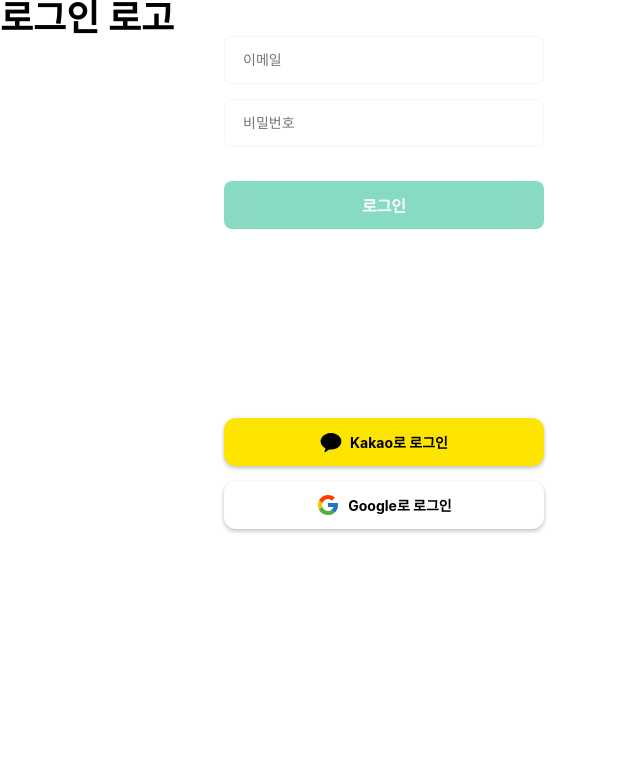
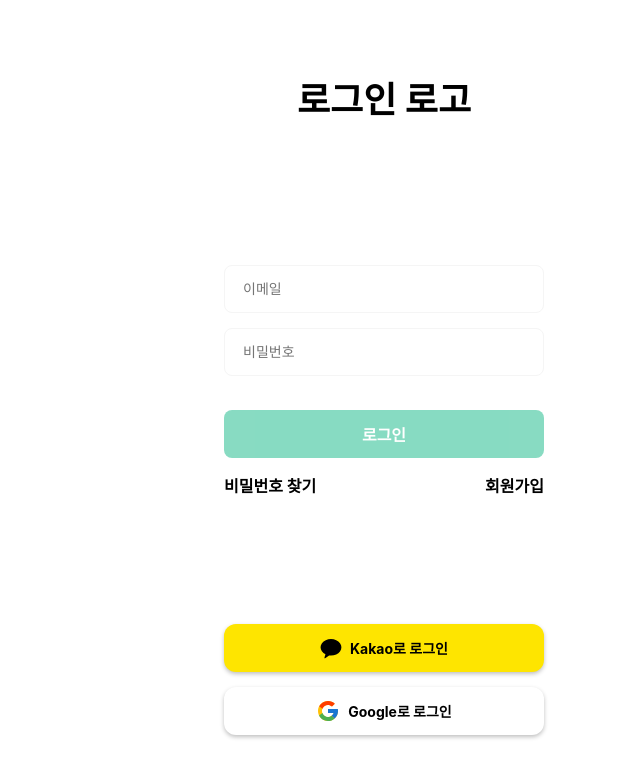
Before and after one commit to MyTumblerDiary/MTD-front, a Next.js app: page /login in a window 1280 px wide. Shown: the top 778 px of the page, without its empty margins (0-640 px from the left). Built offline with nearby package versions, Linux system fonts and the light colour scheme.

Commit message:
refactor: 로그인 부분 스타일 변경

```diff
--- a/src/components/Login/Login.style.ts
+++ b/src/components/Login/Login.style.ts
@@ -3,5 +3,26 @@ import styled from 'styled-components';
 export const LoginContainer = styled.div`
   display: flex;
   flex-direction: column;
+  align-items: center;
   height: 100vh;
 `;
+
+export const LogoContainer = styled.div`
+  flex: 1;
+  display: flex;
+  align-items: center;
+  justify-content: center;
+`;
+
+export const MainContainer = styled.div`
+  flex: 3;
+  display: flex;
+  flex-direction: column;
+  justify-content: space-around;
+`;
+
+export const SystemLoginContainer = styled.div`
+  display: flex;
+  flex-direction: column;
+  gap: 20px;
+`;
--- a/src/components/Login/Login.tsx
+++ b/src/components/Login/Login.tsx
@@ -1,15 +1,24 @@
 import LoginLogo from './LoginLogo/LoginLogo';
 import LoginForm from './LoginForm/LoginForm';
 import SocialLogin from './SocialLogin/SocialLogin';
+import SubArea from './SubArea/SubArea';
 
 import * as Style from './Login.style';
 
 const LoginComponent = () => {
   return (
     <Style.LoginContainer>
-      <LoginLogo />
-      <LoginForm />
-      <SocialLogin />
+      <Style.LogoContainer>
+        <LoginLogo />
+      </Style.LogoContainer>
+
+      <Style.MainContainer>
+        <Style.SystemLoginContainer>
+          <LoginForm />
+          <SubArea />
+        </Style.SystemLoginContainer>
+        <SocialLogin />
+      </Style.MainContainer>
     </Style.LoginContainer>
   );
 };
--- a/src/components/Login/LoginForm/LoginForm.style.ts
+++ b/src/components/Login/LoginForm/LoginForm.style.ts
@@ -2,7 +2,6 @@ import styled from 'styled-components';
 
 export const LoginForm = styled.form`
   display: flex;
-  flex: 2;
   flex-direction: column;
   align-items: center;
   gap: 34px;
--- a/src/components/Login/SocialLogin/SocialLogin.style.ts
+++ b/src/components/Login/SocialLogin/SocialLogin.style.ts
@@ -2,8 +2,6 @@ import styled from 'styled-components';
 
 export const SocialLoginContainer = styled.div`
   display: flex;
-  flex: 2;
   flex-direction: column;
-  align-items: center;
   gap: 15px;
 `;
```
